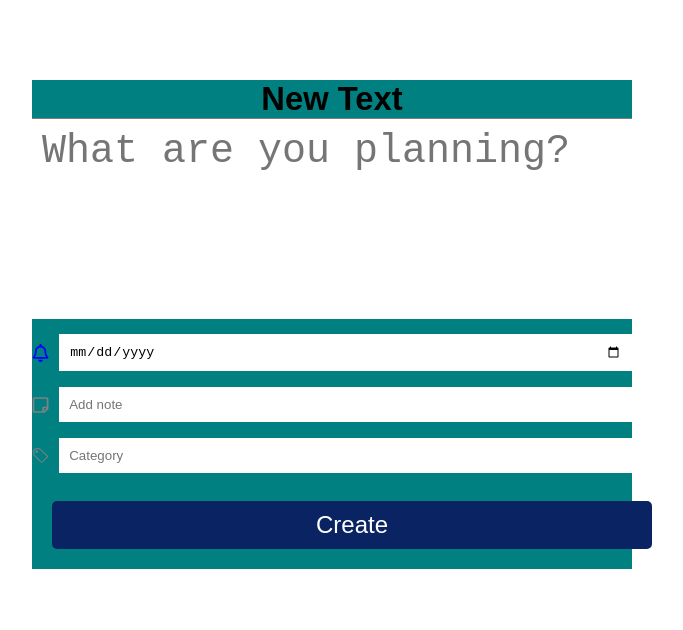
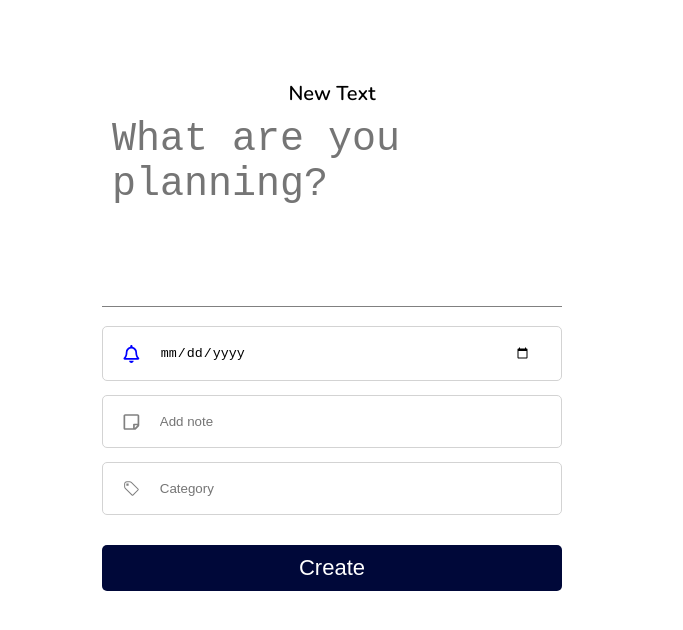
Before and after one commit to thedekerone/todo-app, a Next.js app: page / in a window 1280 px wide. Shown: the top 630 px of the page, without its empty margins (308-991 px from the left). Built offline with nearby package versions, Linux system fonts and the light colour scheme.

Commit message:
task styling

```diff
--- a/GlobalStyles.js
+++ b/GlobalStyles.js
@@ -1,23 +1,17 @@
-import { createGlobalStyle } from 'styled-components';
+import { createGlobalStyle } from "styled-components";
 
 export const GlobalStyle = createGlobalStyle`
-@import url('https://fonts.googleapis.com/css?family=Nunito:300,400,600&display=swap');
-
 
 *{
     margin:0;
     padding:0;
-    box-sizing:border-box;
-
+    box-sizing: border-box;
 }
 html{
     font-size:62.5%;
-
-
 }
 body{
     font-family: 'Nunito', sans-serif;
     font-size:1.4rem;
-
 }
 `;
--- a/components/TaskCreater/index.js
+++ b/components/TaskCreater/index.js
@@ -1,7 +1,14 @@
-import React from 'react';
-import { Header, TextInput, Button, Container, TaskOption } from './style';
-import { FaRegBell, FaRegStickyNote } from 'react-icons/fa';
-import { GoTag } from 'react-icons/go';
+import React, { useState } from "react";
+import {
+  Header,
+  TextInput,
+  Button,
+  Container,
+  TaskOption,
+  ButtonContainer,
+} from "./style";
+import { FaRegBell, FaRegStickyNote } from "react-icons/fa";
+import { GoTag } from "react-icons/go";
 
 export const TaskCreater = () => {
   return (
@@ -20,8 +27,9 @@ export const TaskCreater = () => {
         <GoTag color="grey" size="18"></GoTag>
         <input type="text" placeholder="Category" />
       </TaskOption>
-
-      <Button>Create</Button>
+      <ButtonContainer>
+        <Button>Create</Button>
+      </ButtonContainer>
     </Container>
   );
 };
--- a/components/TaskCreater/style.js
+++ b/components/TaskCreater/style.js
@@ -1,11 +1,11 @@
-import styled from 'styled-components';
-import { FlexContainer } from '../utilities/style';
+import styled from "styled-components";
+import { FlexContainer } from "../utilities/style";
 
-export const Container = styled.div`
-  max-width: 600px;
+export const Container = styled.form`
+  max-width: 500px;
   width: 100%;
+  padding: 0 2rem;
   margin: 8rem auto;
-  background-color: teal;
 `;
 
 export const TextInput = styled.textarea`
@@ -17,29 +17,36 @@ export const TextInput = styled.textarea`
   border: none;
   height: 20rem;
   resize: none;
+  border-bottom: 1px solid grey;
 `;
 
 export const Header = styled.h3`
-  border-bottom: 1px solid grey;
   text-align: center;
+  font-weight: 600;
+  font-size: 2rem;
+`;
+
+export const ButtonContainer = styled.div`
+  display: flex;
+  justify-content: center;
 `;
 
 export const Button = styled.button`
   color: white;
-  text-align: center;
   border: none;
-  background-color: #0a2463;
-  padding: 1rem 3rem;
-  width:100%;
-
-  font-size: 2.4rem;
+  background-color: #000839;
+  padding: 1rem 0rem;
+  width: 100%;
+  margin: 3rem 0;
+  font-size: 2.2rem;
   border-radius: 5px;
-  margin: 2rem;
 `;
 
 export const TaskOption = styled(FlexContainer)`
-  padding: 0.8rem 0;
-
+  padding: 0.8rem 2rem;
+  margin-top: 1.4rem;
+  border-radius: 5px;
+  border: 1px solid lightgray;
   & input {
     border: 0;
     margin-left: 1rem;
--- a/pages/index.js
+++ b/pages/index.js
@@ -1,13 +1,21 @@
-import React from 'react';
-import { TaskCreater } from '../components/TaskCreater';
-import { GlobalStyle } from '../GlobalStyles';
+import React from "react";
+import { TaskCreater } from "../components/TaskCreater";
+import { GlobalStyle } from "../GlobalStyles";
+import Head from "next/head";
+
 const index = () => {
   return (
     <>
+      <Head>
+        <link
+          href="https://fonts.googleapis.com/css?family=Nunito:300,400,600&display=swap"
+          rel="stylesheet"
+        />
+      </Head>
+      <div>
+        <TaskCreater></TaskCreater>
+      </div>
       <GlobalStyle></GlobalStyle>
-      <h1>
-        <TaskCreater></TaskCreater>
-      </h1>
     </>
   );
 };
```
